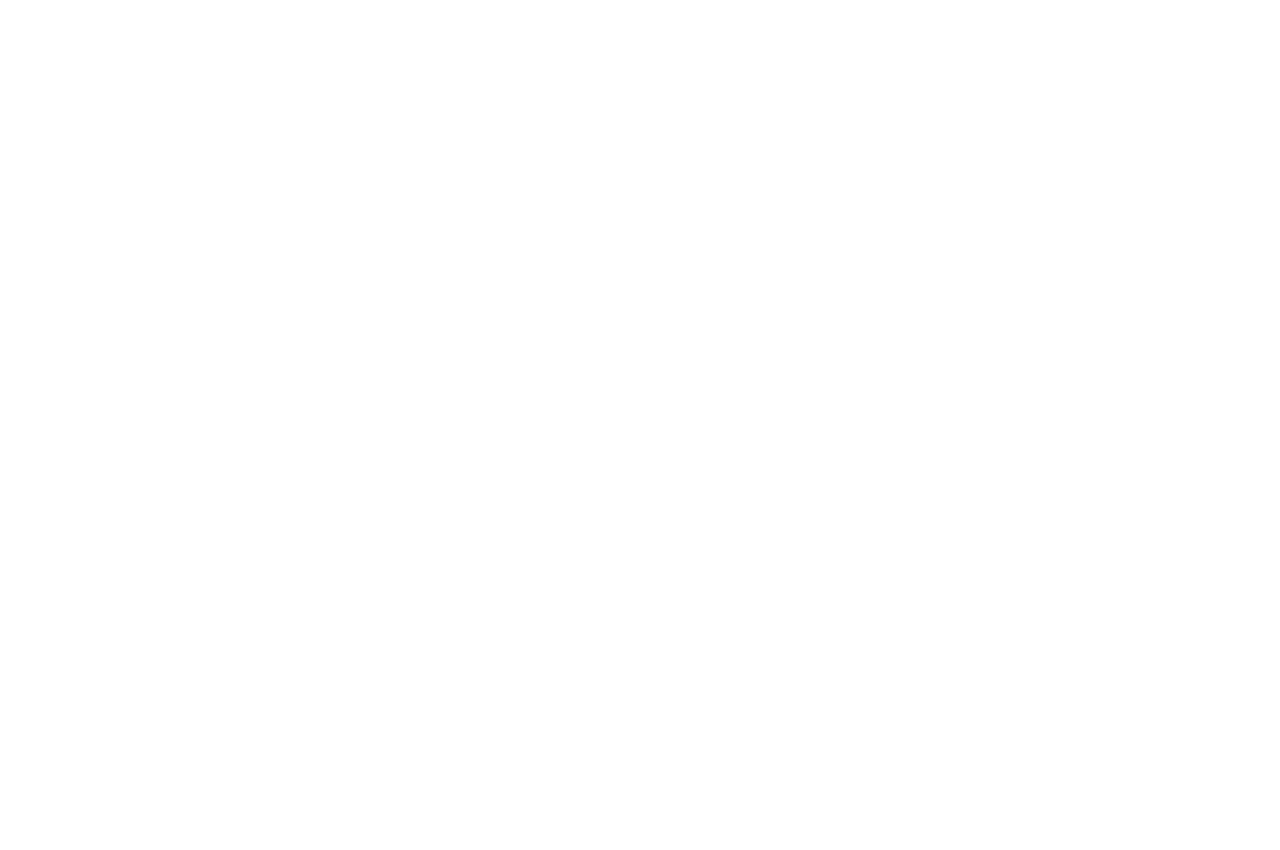
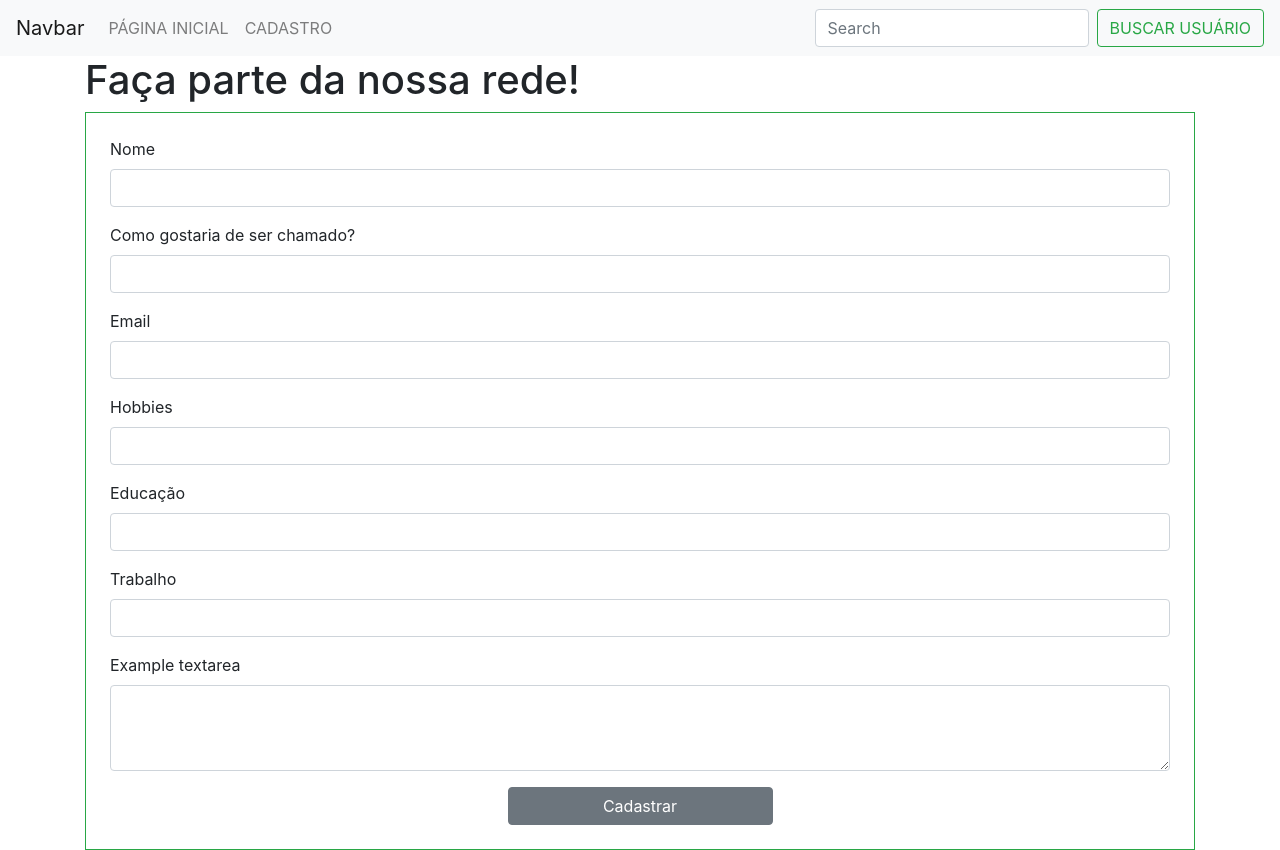
Before and after one commit to Angelamutsumi/rede_social, a Node server app: page /usuarios/cadastrarUsuarios in a window 1280 px wide. Before the commit the page is empty. Before the commit the page ends 800 px from the top, so only its background shows below. Run offline with Node 20, Linux system fonts and the light colour scheme; some libraries are stand-ins or nearby versions.

Commit message:
Adiciona formUsuarios.ejs

```diff
--- a/views/pages/formUsuarios.ejs
+++ b/views/pages/formUsuarios.ejs
@@ -0,0 +1,57 @@
+<%- include('../partials/header.ejs'); %>
+
+<main>
+    <div class="container">
+        <div class="row">
+            <div class="col">
+                <h1>Faça parte da nossa rede!</h1>
+                <form class="p-md-4 border border-success" action="/usuarios/cadastrarUsuarios" method="POST">
+                    <div class="form-group">
+                        <label for="nome">Nome</label>
+                        <input type="text" class="form-control" name="nome" id="nome">
+                    </div>
+                    <span id="alertNome" class="alert alert-danger" style="display: none;">Digite um nome</span>
+
+                    <div class="form-group">
+                        <label for="nome">Como gostaria de ser chamado?</label>
+                        <input type="text" class="form-control" name="apelido" id="apelido">
+                    </div>
+                    <span id="alertapelido" class="alert alert-danger" style="display: none;">Digite um apelido ou seu nome, se preferir</span>
+
+                    <div class="form-group">
+                        <label for="email">Email</label>
+                        <input type="text" class="form-control" name="email" id="email">
+                    </div>
+                    <span id="alertemail" class="alert alert-danger" style="display: none;">Digite um email válido</span>
+
+                    <div class="form-group">
+                        <label for="hobbies">Hobbies</label>
+                        <input type="text" class="form-control" name="hobbies" id="hobbies">
+                    </div>
+
+                    <div class="form-group">
+                        <label for="educacao">Educação</label>
+                        <input type="text" class="form-control" name="educacao" id="educacao">
+                    </div>
+
+                    <div class="form-group">
+                        <label for="trabalho">Trabalho</label>
+                        <input type="text" class="form-control" name="trabalho" id="trabalho">
+                    </div>
+
+                    <div class="form-group">
+                        <label for="post">Example textarea</label>
+                        <textarea class="form-control" id="post" rows="3" name="postagem"></textarea>
+                      </div>
+
+                    <div class="text-center w-100">
+                        <button type="submit" class=" w-25 btn btn-secondary">Cadastrar</button>
+                    </div>
+
+                </form>
+            </div>
+        </div>
+    </div>
+</main>
+
+<%- include('../partials/footer.ejs'); %>
--- a/views/partials/header.ejs
+++ b/views/partials/header.ejs
@@ -10,37 +10,26 @@
 </head>
 <body>
     <nav class="navbar navbar-expand-lg navbar-light bg-light">
+        <!-- Incluir lodo da rede social -->
         <a class="navbar-brand" href="#">Navbar</a>
+
         <button class="navbar-toggler" type="button" data-toggle="collapse" data-target="#navbarSupportedContent" aria-controls="navbarSupportedContent" aria-expanded="false" aria-label="Toggle navigation">
           <span class="navbar-toggler-icon"></span>
         </button>
 
         <div class="collapse navbar-collapse" id="navbarSupportedContent">
           <ul class="navbar-nav mr-auto">
-            <li class="nav-item active">
-              <a class="nav-link" href="#">Home <span class="sr-only">(current)</span></a>
+            <li class="nav-item">
+              <a class="nav-link" href="/">PÁGINA INICIAL</a>
             </li>
             <li class="nav-item">
-              <a class="nav-link" href="#">Link</a>
+              <a class="nav-link" href="/cadastrarUsuarios">CADASTRO</a>
             </li>
-            <li class="nav-item dropdown">
-              <a class="nav-link dropdown-toggle" href="#" id="navbarDropdown" role="button" data-toggle="dropdown" aria-haspopup="true" aria-expanded="false">
-                Dropdown
-              </a>
-              <div class="dropdown-menu" aria-labelledby="navbarDropdown">
-                <a class="dropdown-item" href="#">Action</a>
-                <a class="dropdown-item" href="#">Another action</a>
-                <div class="dropdown-divider"></div>
-                <a class="dropdown-item" href="#">Something else here</a>
-              </div>
-            </li>
-            <li class="nav-item">
-              <a class="nav-link disabled" href="#" tabindex="-1" aria-disabled="true">Disabled</a>
-            </li>
+
           </ul>
           <form class="form-inline my-2 my-lg-0">
             <input class="form-control mr-sm-2" type="search" placeholder="Search" aria-label="Search">
-            <button class="btn btn-outline-success my-2 my-sm-0" type="submit">Search</button>
+            <button class="btn btn-outline-success my-2 my-sm-0" type="submit">BUSCAR USUÁRIO</button>
           </form>
         </div>
       </nav>
```
